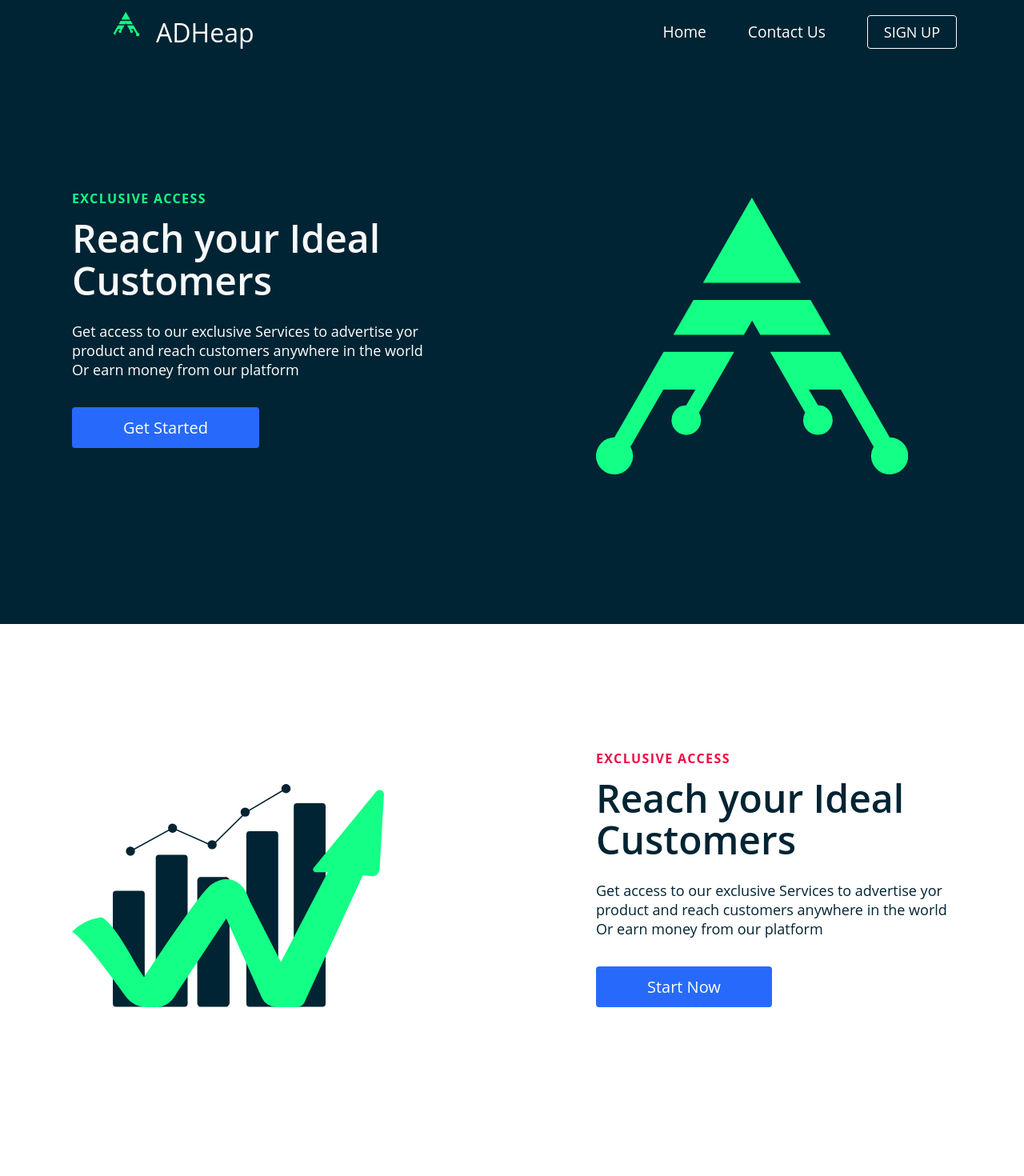
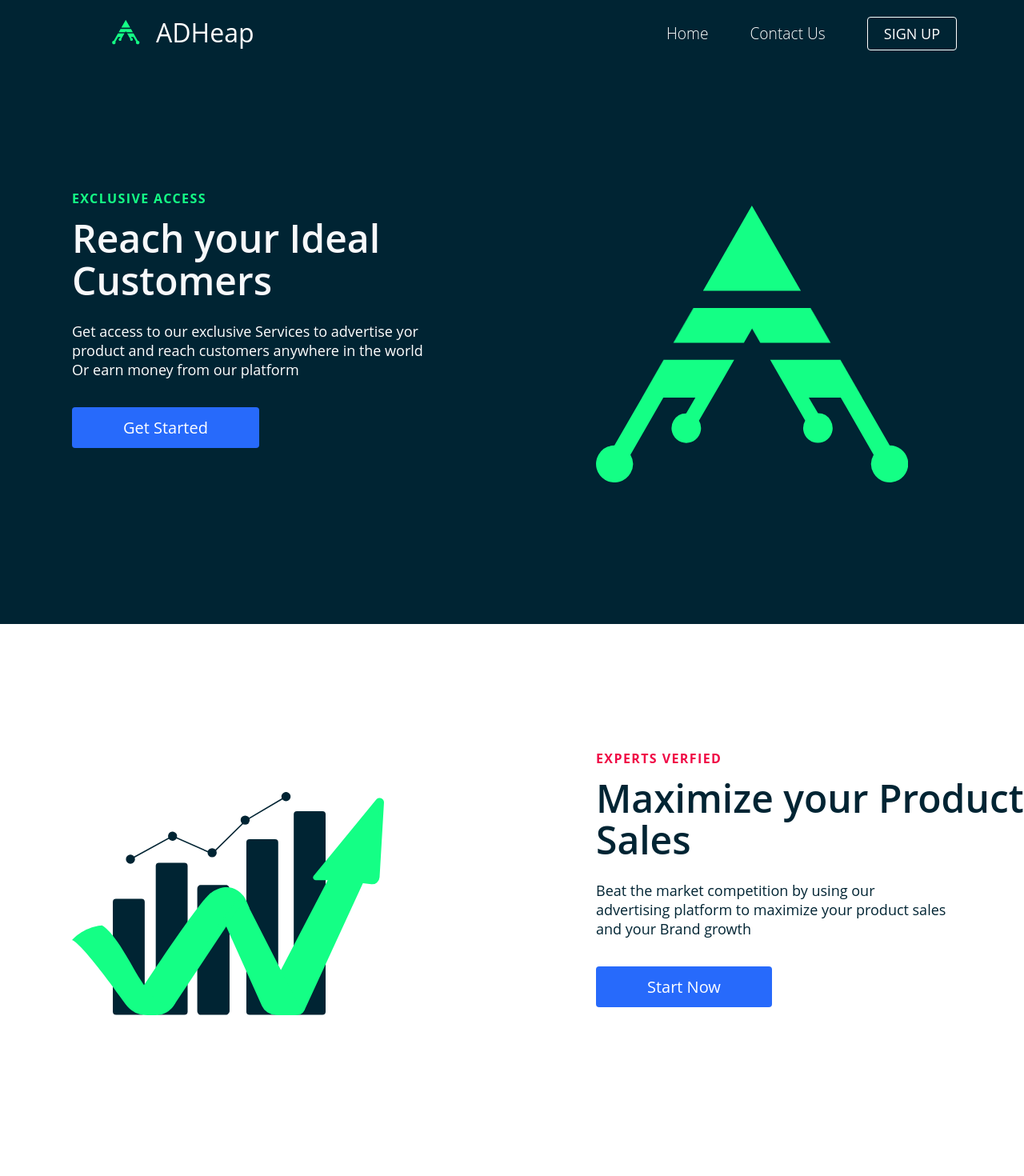
Before and after one commit to altafahmad1/AdHeap, a React (Create React App) app: page / in a window 1280 px wide. Shown: the top 1470 px of the page at 80% size. Built offline with nearby package versions, Linux system fonts and the light colour scheme.

Commit message:
Homepage data added + several css changes

```diff
--- a/src/components/Pages/Create_Ad/Create_Ad.css
+++ b/src/components/Pages/Create_Ad/Create_Ad.css
@@ -116,13 +116,6 @@
   }
   .ad-wrapper-content{
     flex-direction: column;
-  }
-
-  img{
-    margin:20px auto 20px auto;
-    width: auto;
-    z-index: 999;
-    border-radius: 10px;
   }
 
   .ad-workspace-heading{
--- a/src/components/Pages/HomePage/Data.js
+++ b/src/components/Pages/HomePage/Data.js
@@ -18,9 +18,9 @@ export const homeObjOne = {
     lightText: true,
     lightTextDesc: true,
     topLine: '100% SECURE',
-    headline: 'Reach your Ideal Customers',
+    headline: 'Watch your Profits Grow',
     description:
-      'Get access to our exclusive Services to advertise yor product and reach customers anywhere in the world Or earn money from our platform',
+    "Are you a Website Owner or Blogger? Turn your website into a Cash Generating Engine by Displayng our Client's ads on your Website/Blog.",
     buttonLabel: 'Learn More',
     imgStart: '',
     img: 'images/dollar2.svg',
@@ -33,11 +33,11 @@ export const homeObjOne = {
     lightBg: true,
     lightText: false,
     lightTextDesc: false,
-    topLine: 'Exclusive Access',
-    headline: 'Reach your Ideal Customers',
+    topLine: 'Experts Verfied',
+    headline: 'Maximize your Product Sales',
     topcolor: false,
     description:
-      'Get access to our exclusive Services to advertise yor product and reach customers anywhere in the world Or earn money from our platform',
+      'Beat the market competition by using our advertising platform to maximize your product sales and your Brand growth',
     buttonLabel: 'Start Now',
     imgStart: 'start',
     img: 'images/image.svg',
@@ -48,11 +48,11 @@ export const homeObjOne = {
     lightBg: true,
     lightText: false,
     lightTextDesc: false,
-    topLine: 'Exclusive Access',
+    topLine: 'Success guaranteed!',
 
-    headline: 'Reach your Ideal Customers',
+    headline: 'Sky-Rocket your Digital Business',
     description:
-      'Get access to our exclusive Services to advertise yor product and reach customers anywhere in the world Or earn money from our platform',
+      'Grow your Survival Chances in the Fierce Digital market. Join Us whether you want to Advertise your Business or earn Passive Income! ',
     buttonLabel: 'Sign Up Now',
     imgStart: 'start',
     img: 'images/rocket.svg',
--- a/src/components/Pages/Settings/Settings.js
+++ b/src/components/Pages/Settings/Settings.js
@@ -1,7 +1,7 @@
 import React from "react";
 import "../Settings/Settings.css";
 import { FaUserCog } from "react-icons/fa";
-import { Link, Route } from "react-router-dom";
+import { Link} from "react-router-dom";
 
 function Settings() {
   return (
--- a/src/components/Pages/Submit_Ad/Submit_Ad.css
+++ b/src/components/Pages/Submit_Ad/Submit_Ad.css
@@ -32,6 +32,8 @@
 
 li{
   margin-left: 20px;
+  font-weight: lighter;
+margin-top: 4px;
 }
 
 .image-upload-container{
@@ -54,6 +56,7 @@ margin-bottom: 20px;
 margin-top: 40px;
 font-size: 32px;
 line-height: 1.1;
+font-weight:normal;
 color: white;
 width: 100%;
 }
@@ -62,7 +65,7 @@ width: 100%;
 margin-bottom: 24px;
 margin-top: 15px;
 font-size: 20px;
-font-weight: normal;
+font-weight: lighter;
 color: var(--light-color);
 width: 400px;
 }
@@ -122,7 +125,7 @@ align-items:left;
   flex-direction: column;
 }
 
-.ad-wrapper-content>img{
+.ad-wrapper-content img{
   margin:20px auto 20px auto;
   width: auto;
   z-index: 999;
@@ -133,6 +136,9 @@ align-items:left;
   width: 100%;
   text-align: center;
   margin: 20px auto 20px auto;
+}
+.ad-workspace-head h1{
+  font-weight: lighter;
 }
 .ad-workspace-head{
   display: flex;
@@ -150,6 +156,7 @@ align-items:left;
 }
 h5{
   margin-bottom: 5px;
+  font-weight: 400;
 }
 
 
--- a/src/components/Pages/Submit_Ad/Submit_Ad.js
+++ b/src/components/Pages/Submit_Ad/Submit_Ad.js
@@ -13,9 +13,9 @@ function Submit_Ad() {
           </h1>
           <h3 className="Instruction-Subheading">
             <ol>
-              <li>Set the Duration and details for ad</li>
-              <li>Upload your Ad as jpg file</li>
-              <li>Pay the calculated amount.</li>
+              <li>Set the Duration and details for your ad</li>
+              <li>Upload your Ad as jpg file( Recommended Aspect ratio 16:9 )</li>
+              <li>Pay the calculated amount</li>
             </ol>
           </h3>
         </div>
```
Also changed, not shown: src/App.js (+5 -2 lines), 1 other file (tests, documents, lock files or other folders).
